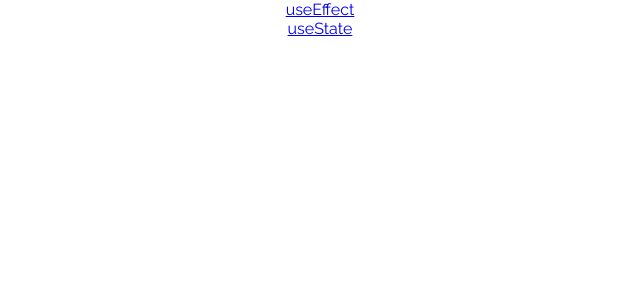
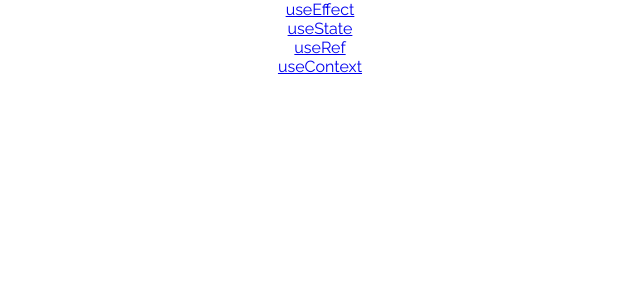
Before and after one commit to burdell/react-hooks-examples, a React (Vite) app: page / in a window 1280 px wide. Shown: the top 300 px of the page, without its empty margins (320-960 px from the left). Built offline with nearby package versions, Linux system fonts and the light colour scheme; a web font is replaced by a local one.

Commit message:
work machine commit

```diff
--- a/src/App.tsx
+++ b/src/App.tsx
@@ -7,6 +7,8 @@ import { Home } from './Home'
 
 import { UseStateRoute } from './UseState/route'
 import { UseEffectRoute } from './UseEffect/route'
+import { UseRefRoute } from './UseRef/route'
+import { UseContextRoute } from './UseContext/route'
 
 export const App = () => (
   <AppStyles>
@@ -15,6 +17,8 @@ export const App = () => (
       <Home path="/" />
       <UseStateRoute path="/use-state" />
       <UseEffectRoute path="/use-effect" />
+      <UseRefRoute path="/use-ref" />
+      <UseContextRoute path="/use-context" />
     </Router>
   </AppStyles>
 )
--- a/src/Home.tsx
+++ b/src/Home.tsx
@@ -9,5 +9,11 @@ export const Home = (_: RouteComponentProps) => (
     <div>
       <Link to="/use-state">useState</Link>
     </div>
+    <div>
+      <Link to="/use-ref">useRef</Link>
+    </div>
+    <div>
+      <Link to="/use-context">useContext</Link>
+    </div>
   </div>
 )
--- a/src/styles.ts
+++ b/src/styles.ts
@@ -37,10 +37,6 @@ tr, th, td {
   input {
     height: 2rem;
     font-size: 1rem;
-
-    :focus {
-      outline: none;
-    }
   }
 `
 export const AppStyles = styled('div')`
```
